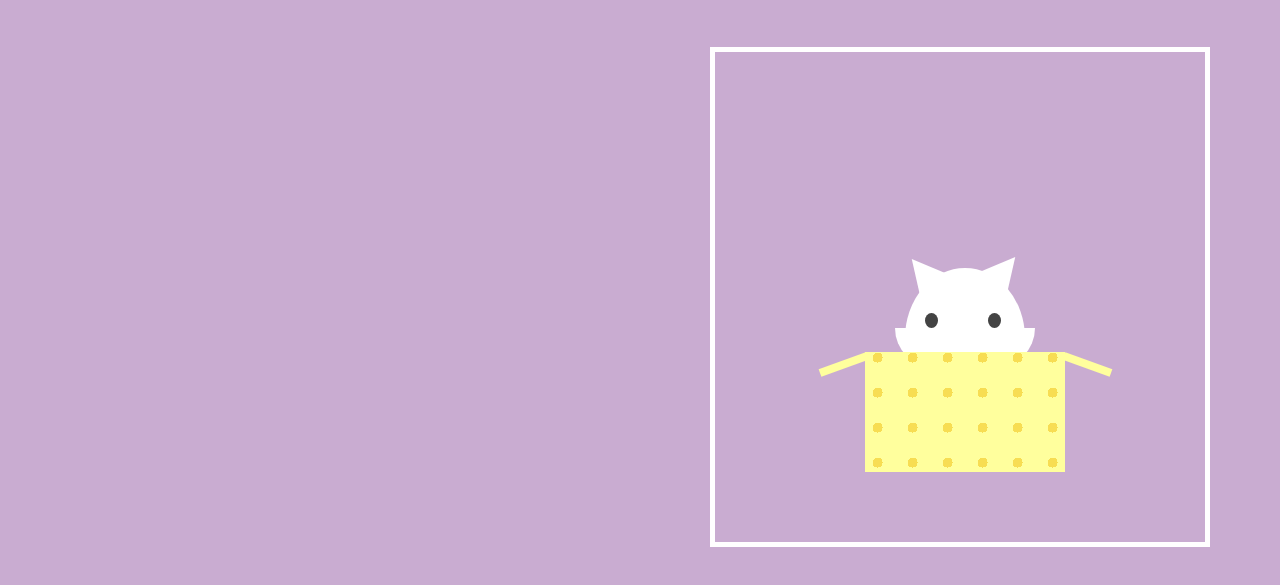
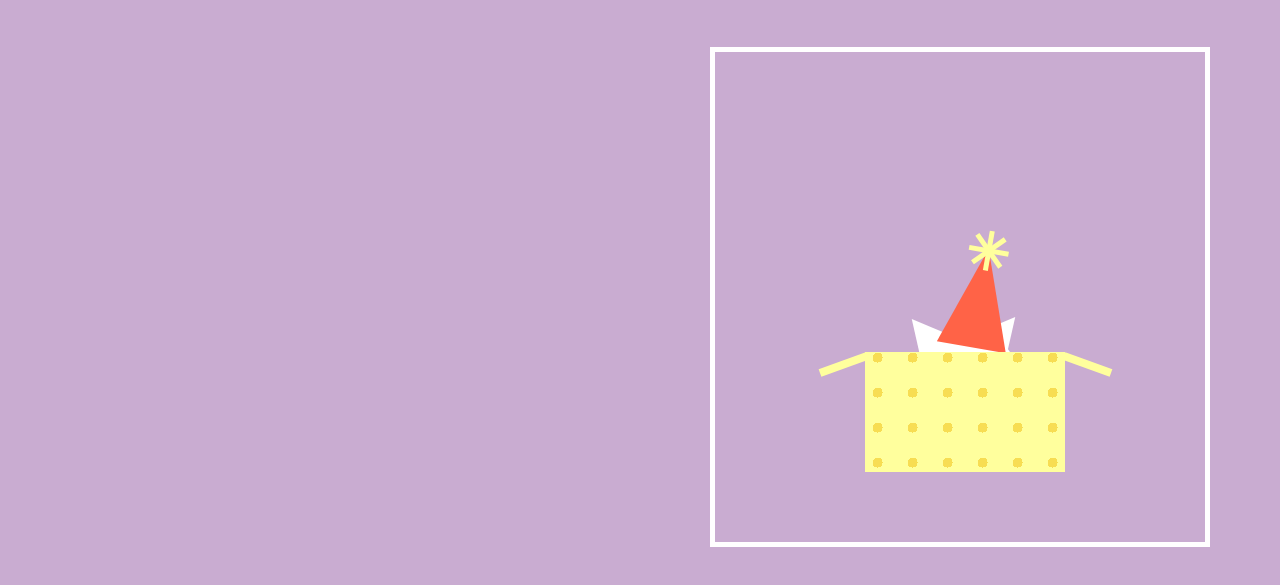
Before and after one commit to marykasp/css-art-animations, a plain HTML site: page index.html in a window 1280 px wide. Shown: the part 103-688 px from the top of the page. Drawn offline with Linux system fonts and the light colour scheme.

Commit message:
Add hat to cat face

```diff
--- a/index.html
+++ b/index.html
@@ -49,6 +49,15 @@
               <div class="eye-r">
                 <div class="eye"></div>
               </div>
+              <div class="nose"></div>
+            </div>
+            <div class="hat">
+              <div class="deco">
+                <div class="d1"></div>
+                <div class="d2"></div>
+                <div class="d3"></div>
+                <div class="d4"></div>
+              </div>
             </div>
           </div>
         </div>
--- a/style.css
+++ b/style.css
@@ -148,7 +148,7 @@ section.show {
 /* Cat Face */
 .cat {
   position: relative;
-  bottom: 100px;
+  bottom: 40px;
   left: 40px;
   z-index: -1;
 }
@@ -213,4 +213,69 @@ section.show {
   height: 100%;
   width: 100%;
   border-radius: 50%;
+  animation: blink 2s infinite;
 }
+
+@keyframes blink {
+  20% {
+    transform: scaleY(0);
+  }
+}
+
+.nose {
+  width: 0;
+  height: 0;
+  border-top: 10px solid pink;
+  border-left: 10px solid transparent;
+  border-right: 10px solid transparent;
+  position: relative;
+  bottom: 72px;
+  left: 48px;
+}
+
+.hat {
+  height: 0;
+  width: 0;
+  border-bottom: 100px solid #ff6347;
+  border-left: 35px solid transparent;
+  border-right: 35px solid transparent;
+  position: relative;
+  bottom: 220px;
+  left: 40px;
+  transform: rotate(10deg);
+}
+
+.deco {
+  position: relative;
+  right: 2px;
+  top: 2px;
+}
+
+.d1,
+.d2,
+.d3,
+.d4 {
+  background-color: #ffff9d;
+  position: relative;
+  height: 40px;
+  width: 5px;
+}
+
+.d1 {
+  bottom: 20px;
+}
+
+.d2 {
+  transform: rotate(45deg);
+  bottom: 60px;
+}
+
+.d3 {
+  transform: rotate(90deg);
+  bottom: 100px;
+}
+
+.d4 {
+  transform: rotate(135deg);
+  bottom: 140px;
+}
```
